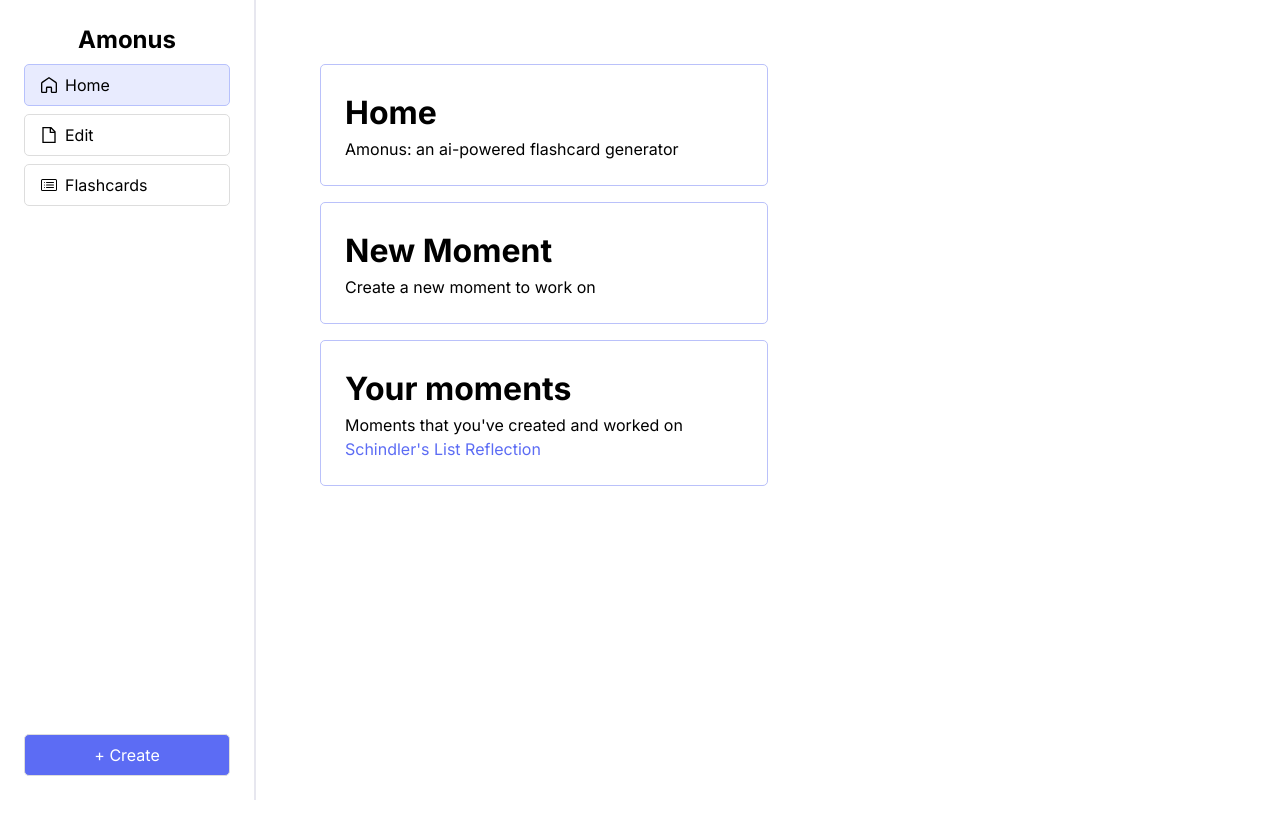
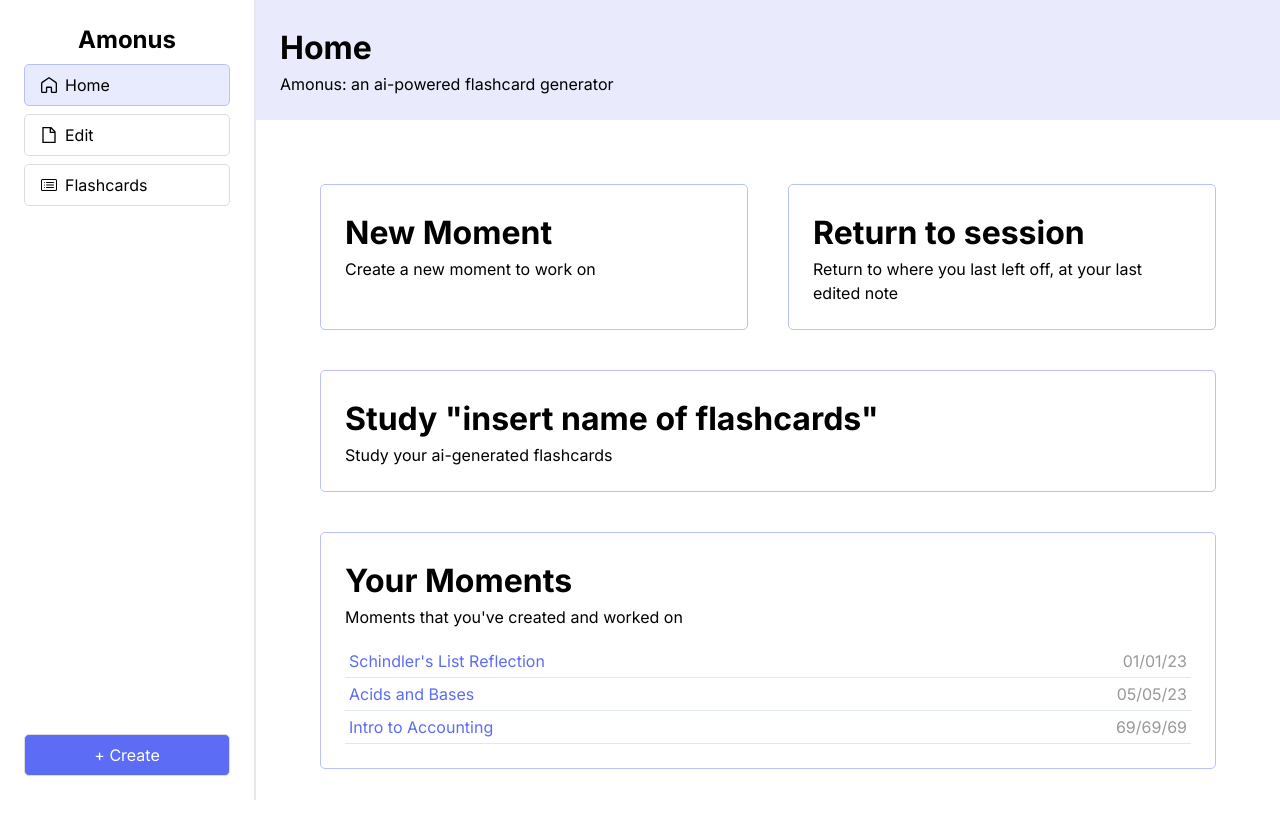
Before and after one commit to Yourself1011/memento, a React (Vite) app in the folder client/: page / in a window 1280 px wide. Before the commit the page ends 800 px from the top, so only its background shows below. Built offline with nearby package versions, Linux system fonts and the light colour scheme.

Commit message:
feat(front): create home page

```diff
--- a/client/src/App.tsx
+++ b/client/src/App.tsx
@@ -1,6 +1,6 @@
 import "./styles.scss";
 import Sidebar from "./components/Sidebar/Sidebar.tsx";
-import Home from "./pages/Home";
+import Home from "./pages/Home/Home.tsx";
 import Edit from "./pages/Edit/Edit.tsx";
 import { Routes, Route } from "react-router-dom";
 
--- a/client/src/pages/Home.tsx
+++ /dev/null
@@ -1,25 +0,0 @@
-const Home = () => {
-  return (
-    <div className='p-16 w-full'>
-      <div className='container w-1/2'>
-        <h1>Home</h1>
-        <p>Amonus: an ai-powered flashcard generator</p>
-      </div>
-      <div className='container w-1/2 mt-4'>
-        <h1>New Moment</h1>
-        <p>Create a new moment to work on</p>
-      </div>
-      <div className='container w-1/2 mt-4'>
-        <h1>Your moments</h1>
-        <p>Moments that you've created and worked on</p>
-        <ul>
-          <li>
-            <a>Schindler's List Reflection</a>
-          </li>
-        </ul>
-      </div>
-    </div>
-  )
-}
-
-export default Home
--- /dev/null
+++ b/client/src/pages/Home/Home.scss
@@ -0,0 +1,20 @@
+.home {
+  .pages-container {
+    margin-top: 1rem;
+    div {
+      border-bottom: 1px solid #e2e8f0;
+      padding: 0.25rem;
+      display: flex;
+      justify-content: space-between;
+      cursor: pointer;
+
+      &:hover {
+        background-color: #f7fafc;
+      }
+
+      p {
+        color: #999;
+      }
+    }
+  }
+}
--- /dev/null
+++ b/client/src/pages/Home/Home.tsx
@@ -0,0 +1,48 @@
+import './Home.scss'
+
+const Home = () => {
+  return (
+    <div className='w-full home'>
+      <div className='w-full bg-accentbutyoucanbarelyseeit p-6'>
+        <h1>Home</h1>
+        <p>Amonus: an ai-powered flashcard generator</p>
+      </div>
+      <div className='p-16'>
+        <div className='flex gap-10'>
+          <div className='container'>
+            <h1>New Moment</h1>
+            <p>Create a new moment to work on</p>
+          </div>
+          <div className='container'>
+            <h1>Return to session</h1>
+            <p>Return to where you last left off, at your last edited note</p>
+          </div>
+        </div>
+        <div className='container w-full mt-10'>
+            <h1>Study "insert name of flashcards"</h1>
+            <p>Study your ai-generated flashcards</p>
+        </div>
+        <div className='container w-full mt-10'>
+          <h1>Your Moments</h1>
+          <p>Moments that you've created and worked on</p>
+          <div className='pages-container'>
+            <div>
+              <a>Schindler's List Reflection</a>
+              <p>01/01/23</p>
+            </div>
+            <div>
+              <a>Acids and Bases</a>
+              <p>05/05/23</p>
+            </div>
+            <div>
+              <a>Intro to Accounting</a>
+              <p>69/69/69</p>
+            </div>
+          </div>
+        </div>
+      </div>
+    </div>
+  )
+}
+
+export default Home
--- a/client/src/styles.scss
+++ b/client/src/styles.scss
@@ -29,7 +29,3 @@ a {
     text-decoration: underline;
   }
 }
-
-li {
-  display: list-item;
-}
--- a/client/tailwind.config.js
+++ b/client/tailwind.config.js
@@ -10,6 +10,7 @@ export default {
         accent: "#5c6cf4",
         accentlight: "#7884e8",
         accentsuperlight: '#bac1fa',
+        accentbutyoucanbarelyseeit: "#e9ebfd"
       }
     },
   },
```
